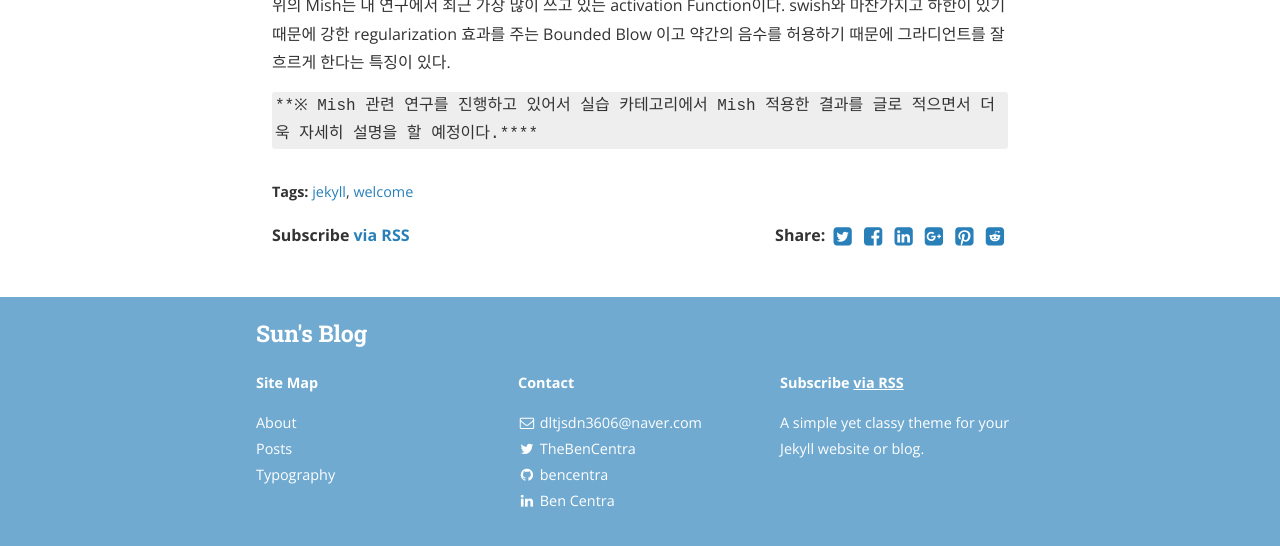
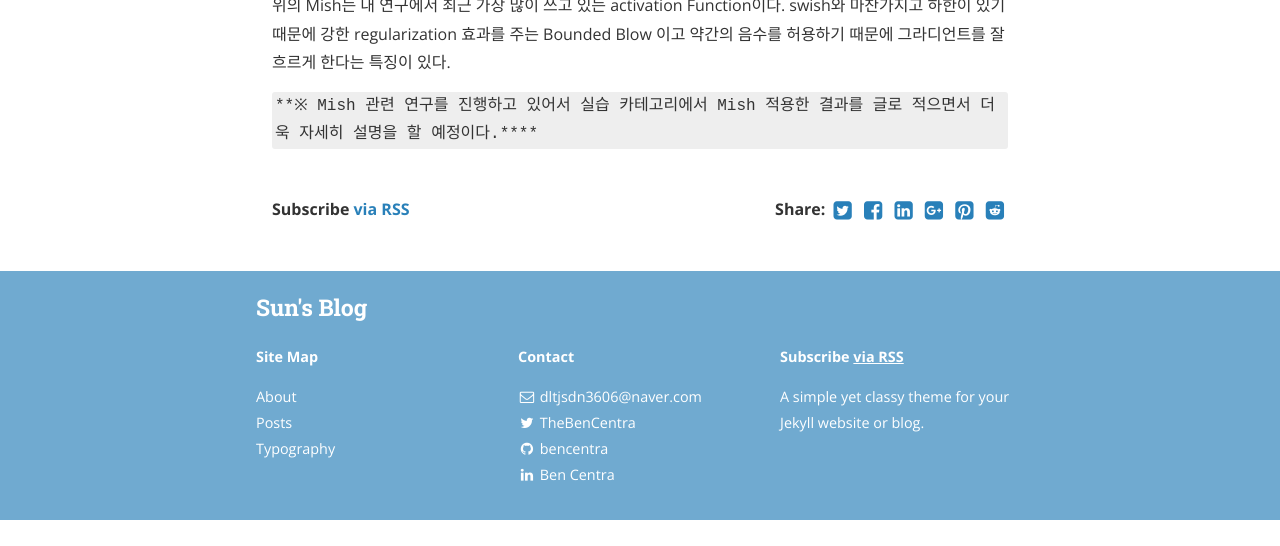
Before and after one commit to dltjsdn/dltjsdn.github.io, a Jekyll site: the page built from _posts/2020-08-18-Study.md, in a window 1280 px wide and 900 px high, scrolled down 5011 px, cut to the strip 354-900 px from the top of the window. Built offline with Jekyll 4.4.1, drawn with Linux system fonts in a browser that asks for light colours; nearby versions of some CDN libraries; after the commit the page ends 5885 px from its top, so only the background shows below that.

Commit message:
init commit4

```diff
--- a/_posts/2020-08-18-Study.md
+++ b/_posts/2020-08-18-Study.md
@@ -4,15 +4,12 @@ title:  "Activation Function 알아보기"
 date:   2020-08-18T14:25:52-05:00
 author: Sunwoo Lee
 categories: Study
-tags:	jekyll welcome
 cover:  "/assets/activation.png"
 ---
 
 
 
 **Activation Function**에 대해서 쉽게 설명부터 하자면 Non_linear가 아닌 선형으로 Weight를 Udate를 해도 치환을 하면 Wx+B라는 동일한 선형 결과를 가져오기 때문에 CNN같이 layer가 깊어지면 선형 Output은 의미가 없어진다. 그래서 **Activation Function**은 Layer에서 나오는 Output을 복잡하게 즉, Non_linear 하게 만들어 준다.
-
-
 
 
 
```
